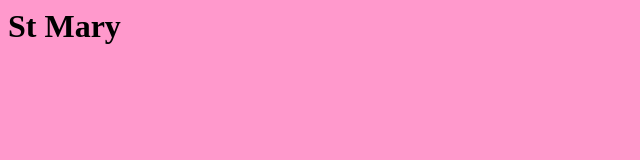
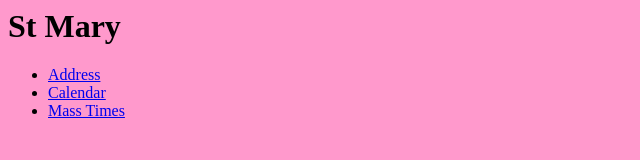
Before and after one commit to JMBreitenbach/jmbreitenbach.github.io, a plain HTML site: page st-mary/index.html in a window 1280 px wide. Shown: the whole page, without its empty margins (0-640 px from the left). Drawn offline with Linux system fonts and the light colour scheme.

Commit message:
added new pages and top-level nav

```diff
--- a/st-mary/index.html
+++ b/st-mary/index.html
@@ -5,6 +5,11 @@
     </head>
     <body>
         <h1>St Mary</h1>
+        <ul>
+            <li><a href="address.html">Address</a></li>
+            <li><a href="calendar.html">Calendar</a></li>
+            <li><a href="mass-times.html">Mass Times</a></li>
+        </ul>
         <script>
             document.addEventListener("DOMContentLoaded", function(event) {
                 if ('serviceWorker' in navigator) {
```
Also changed, not shown: st-mary/address.html (added, +1 -0 lines), st-mary/calendar.html (added, +1 -0 lines), st-mary/mass-times.html (added, +1 -0 lines), st-peter/address.html (added, +1 -0 lines), st-peter/calendar.html (added, +1 -0 lines), st-peter/index.html (+5 -0 lines), st-peter/mass-times.html (added, +1 -0 lines).
